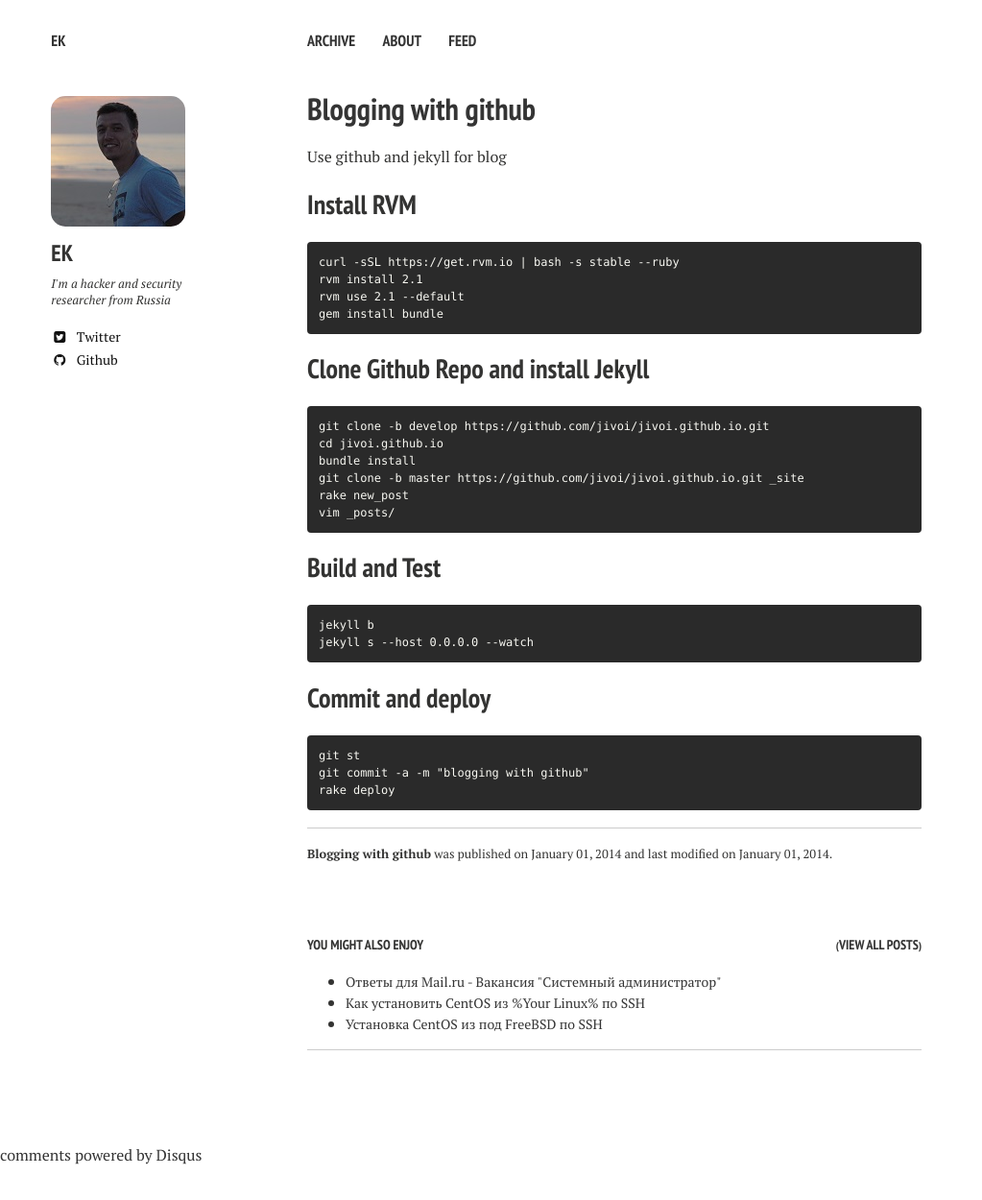
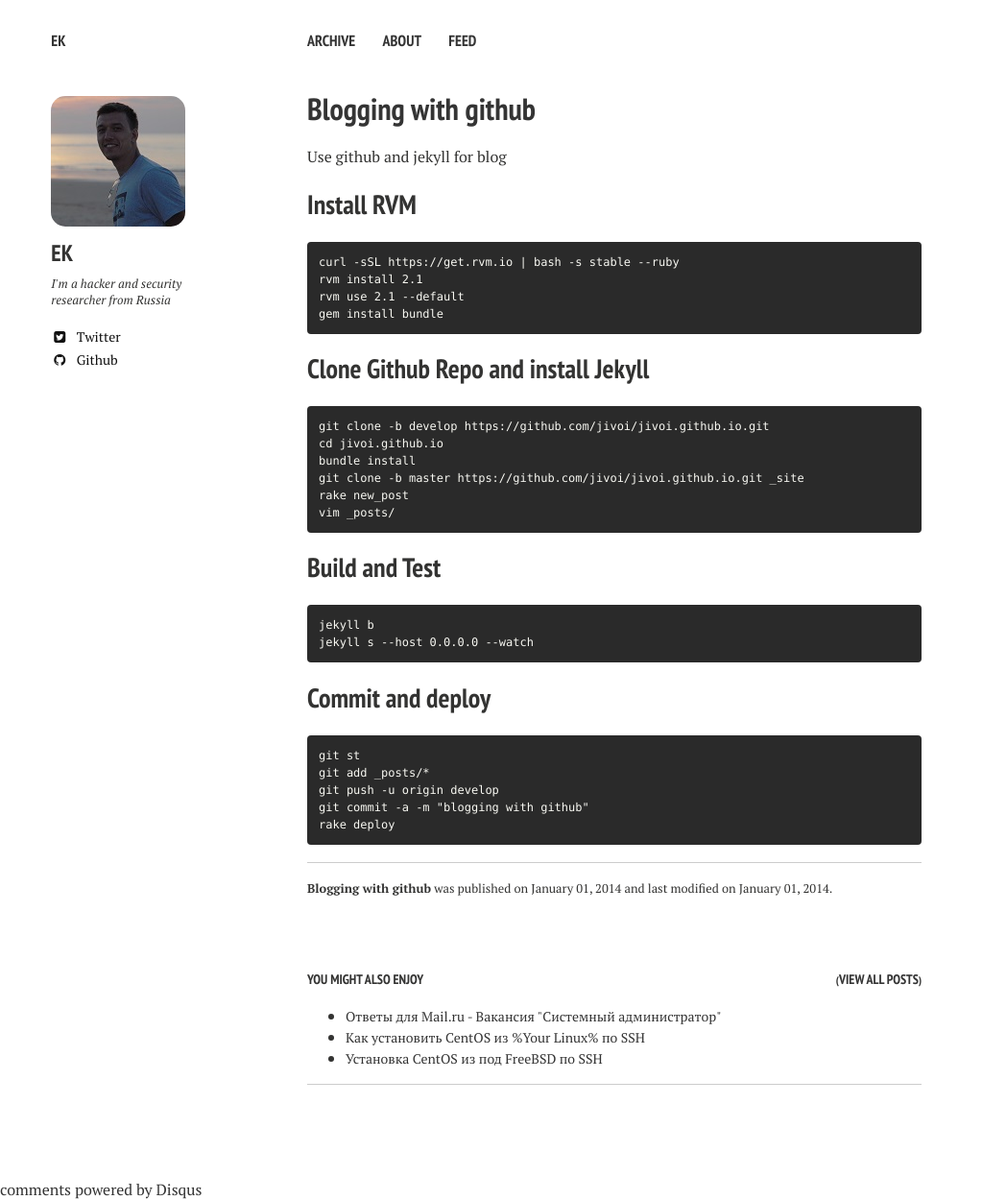
Before and after one commit to jivoi/jivoi.github.io, a Jekyll site: the page built from _posts/2014-01-01-blogging-with-github.md, in a window 1280 px wide. Shown: the whole page at 96% size, without its empty margins (0-1023 px from the left). Built offline with Jekyll 4.4.1, drawn with Linux system fonts in a browser that asks for light colours; nearby versions of some CDN libraries; comment, search, counter and statistics services are not loaded; before the commit the page ends 1214 px from its top, so only the background shows below that.

Commit message:
blogging with github

```diff
--- a/_posts/2014-01-01-blogging-with-github.md
+++ b/_posts/2014-01-01-blogging-with-github.md
@@ -43,6 +43,8 @@
 ## Commit and deploy
 {% highlight console %}
 git st
+git add _posts/*
+git push -u origin develop
 git commit -a -m "blogging with github"
 rake deploy
 {% endhighlight %}
```
